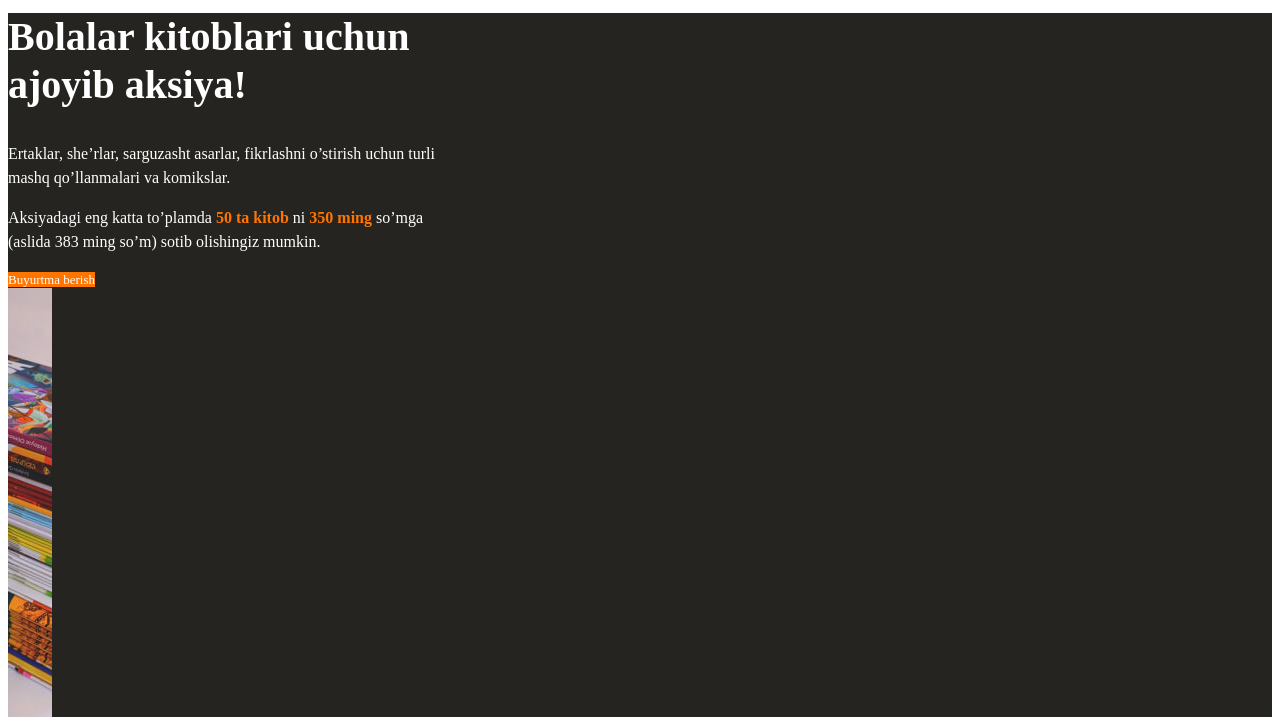
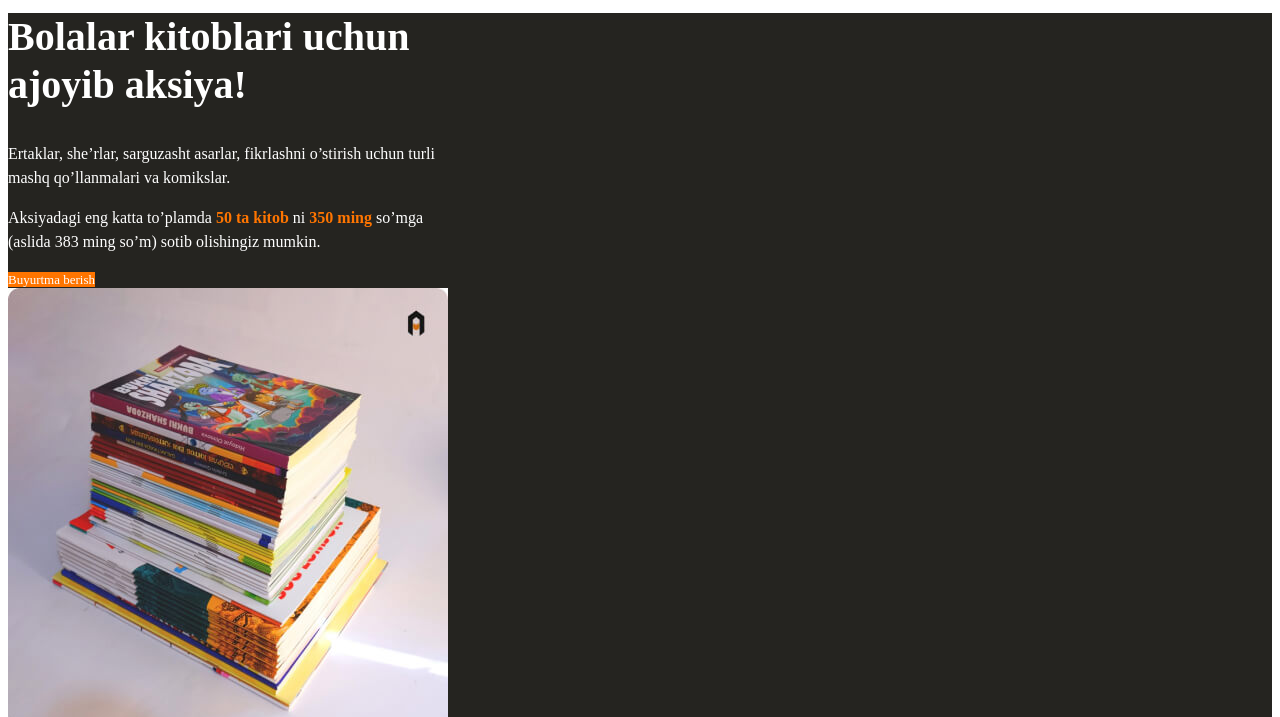
Before and after one commit to Muhammadumar2002/Akademnashr, a plain HTML site: page index.html in a window 1280 px wide. Shown: the part 1945-2662 px from the top of the page. Drawn offline with Linux system fonts and the light colour scheme.

Commit message:
repair css

```diff
--- a/css/styles.css
+++ b/css/styles.css
@@ -1,7 +1,6 @@
 .site-header{
  background-color: #fff;
 }
-
 .sitenav-list{
   list-style: none;
 }
@@ -95,7 +94,7 @@ line-height: 1.5;
  color: #ff7500;
 }
 .promo-img{
-width: 44px;
+width: 440px;
 height: 440px;
 object-fit: cover;
 }
```
